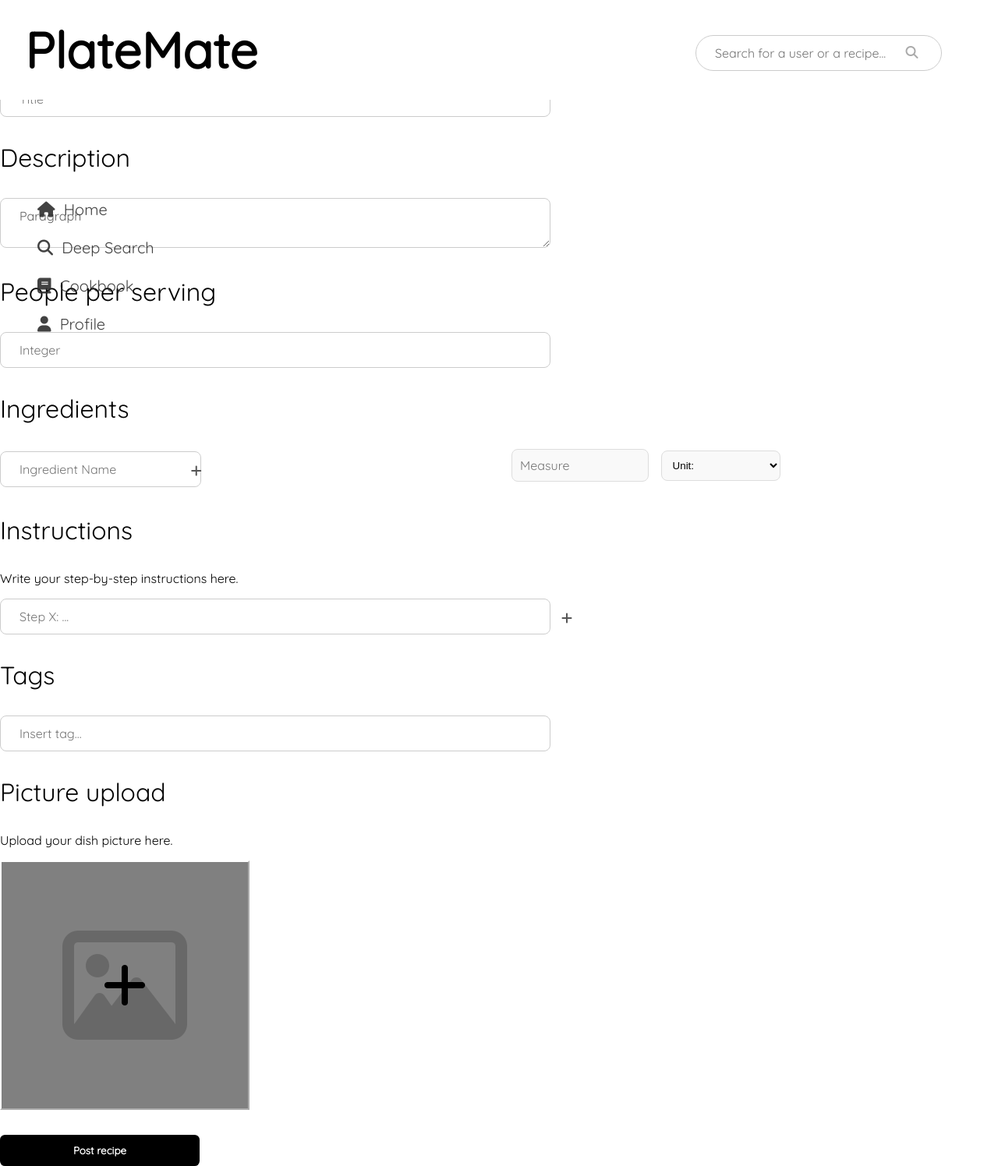
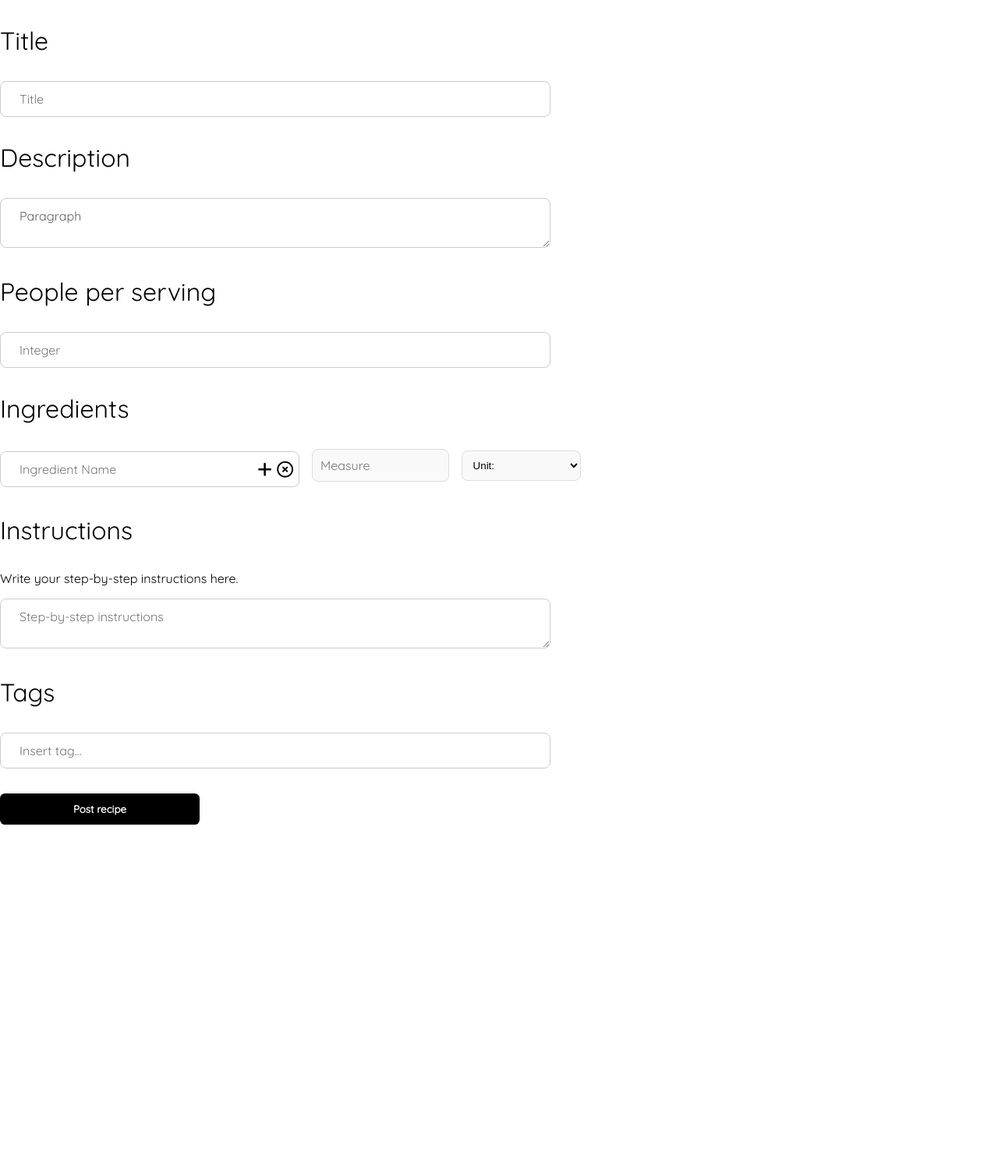
Before and after one commit to iskwipi/126-final-project, a PHP site: page /posting.php in a window 1280 px wide. Shown: the whole page at 78% size. After the commit the page ends 1058 px from the top, so only its background shows below. Run offline with PHP 8.4, Linux system fonts and the light colour scheme; some libraries are stand-ins or nearby versions.

Commit message:
implemented posting

```diff
--- /dev/null
+++ b/posting.js
@@ -0,0 +1,24 @@
+function addIngredientRow(element) {
+    const ingredientRow = element.closest('.ingredient-row');
+    const newRow = ingredientRow.cloneNode(true);
+
+    newRow.querySelectorAll('input').forEach(input => input.value = '');
+    const select = newRow.querySelector('select');
+    if (select) select.selectedIndex = 0;
+
+    const plusIcon = newRow.querySelector('.fa-plus');
+    if (plusIcon) plusIcon.setAttribute('onclick', 'addIngredientRow(this)');
+
+    ingredientRow.parentNode.insertBefore(newRow, ingredientRow.nextSibling);
+}
+
+function removeIngredientRow(element) {
+    const ingredientRow = element.closest('.ingredient-row');
+    if (ingredientRow.parentNode.children.length > 1) {
+        ingredientRow.parentNode.removeChild(ingredientRow);
+    } else {
+        ingredientRow.querySelectorAll('input').forEach(input => input.value = '');
+        const select = ingredientRow.querySelector('select');
+        if (select) select.selectedIndex = 0;
+    }
+}
--- a/posting.php
+++ b/posting.php
@@ -1,6 +1,115 @@
 <?php
 session_start();
-echo implode($_SESSION);
+
+$servername = "localhost";
+$username = "root";
+$password = "";
+$dbname = "platemate";
+
+$conn = new mysqli($servername, $username, $password, $dbname);
+if ($_SERVER['REQUEST_METHOD'] === 'POST') {
+
+    if (
+        isset($_POST['recipe-title'], $_POST['recipe-description'], $_POST['recipe-serving'], $_POST['recipe-instructions'], $_POST['tag-Input'], $_POST['recipe-ingredients'], $_POST['ingredient-measurement'], $_POST['unit-type'])
+    ) {
+        $title = $_POST['recipe-title'];
+        $desc = $_POST['recipe-description'];
+        $serving = $_POST['recipe-serving'];
+        $instructions = $_POST['recipe-instructions'];
+        $tags = $_POST['tag-Input'];
+        $ingredients = $_POST['recipe-ingredients'];
+        $measurements = $_POST['ingredient-measurement'];
+        $units = $_POST['unit-type'];
+
+        // insert to recipe table
+        $stmt = $conn->prepare("INSERT INTO recipe (recipeTitle, recipeDescription, peoplePerServing) VALUES (?, ?, ?)");
+        $stmt->bind_param("ssi", $title, $desc, $serving);
+
+        if ($stmt->execute()) {
+            $recipeID = $conn->insert_id;
+
+            $steps = explode("\n", $instructions);
+            $stepNum = 1;
+            // steps separated through new lines
+            foreach ($steps as $step) {
+                $step = trim($step);
+                if ($step !== "") {
+                    $stmt2 = $conn->prepare("INSERT INTO instruction (recipeID, instructionNumber, instructionDetails) VALUES (?, ?, ?)");
+                    $stmt2->bind_param("iis", $recipeID, $stepNum, $step);
+                    $stmt2->execute();
+                    $stmt2->close();
+                    $stepNum++;
+                }
+            }
+
+            //inserting ingredients
+            foreach ($ingredients as $i => $ingredientName) {
+                $ingredientName = trim($ingredientName);
+                if ($ingredientName === "") continue;
+
+                // Check if ingredient exists
+                $stmt3 = $conn->prepare("SELECT ingredientID FROM ingredient WHERE ingredientName = ?");
+                $stmt3->bind_param("s", $ingredientName);
+                $stmt3->execute();
+                $stmt3->bind_result($ingredientID);
+                if ($stmt3->fetch()) {
+                    $stmt3->close();
+                } else {
+                    $stmt3->close();
+                    $stmt4 = $conn->prepare("INSERT INTO ingredient (ingredientName) VALUES (?)");
+                    $stmt4->bind_param("s", $ingredientName);
+                    $stmt4->execute();
+                    $ingredientID = $stmt4->insert_id;
+                    $stmt4->close();
+                }
+
+                $measurement = $measurements[$i];
+                $unitName = $units[$i];
+
+                // may unit id pa ba?
+                $stmt6 = $conn->prepare("INSERT INTO contains (recipeID, ingredientID, measurementValue, unitID, ingredientDescription) VALUES (?, ?, ?, ?, '')");
+                $stmt6->bind_param("iidi", $recipeID, $ingredientID, $measurement, $unitID);
+                $stmt6->execute();
+                $stmt6->close();
+            }
+
+            // tag separated by commas
+            $tagArr = array_map('trim', explode(',', $tags));
+            foreach ($tagArr as $tagTitle) {
+                if ($tagTitle === "") continue;
+
+                // check if tag exists
+                $stmt7 = $conn->prepare("SELECT tagID FROM tag WHERE tagTitle = ?");
+                $stmt7->bind_param("s", $tagTitle);
+                $stmt7->execute();
+                $stmt7->bind_result($tagID);
+                if ($stmt7->fetch()) {
+                    $stmt7->close();
+                } else {
+                    $stmt7->close();
+                    $stmt8 = $conn->prepare("INSERT INTO tag (tagTitle) VALUES (?)");
+                    $stmt8->bind_param("s", $tagTitle);
+                    $stmt8->execute();
+                    $tagID = $stmt8->insert_id;
+                    $stmt8->close();
+                }
+                $stmt9 = $conn->prepare("INSERT INTO tags (recipeID, tagID) VALUES (?, ?)");
+                $stmt9->bind_param("ii", $recipeID, $tagID);
+                $stmt9->execute();
+                $stmt9->close();
+            }
+
+            header("Location: homepage.php");
+            exit();
+        } else {
+            echo "Error adding recipe: " . $stmt->error;
+        }
+        $stmt->close();
+    } else {
+        echo "Missing required fields.";
+    }
+    $conn->close();
+}
 ?>
 <!DOCTYPE html>
 <html lang="en">
@@ -12,45 +121,29 @@ echo implode($_SESSION);
         <script src="https://kit.fontawesome.com/dbc4f87d4f.js" crossorigin="anonymous"></script>
     </head>
     <body>
-
-        <div class="title-bar">
-            <h1>PlateMate</h1>
-            <div class="search-bar">
-                <input type="text" id="searchInput" placeholder="Search for a user or a recipe...">
-                <i class="fa-solid fa-magnifying-glass"></i>
+        <form class="post-container" id="post-recipe-form" method="POST" action="posting.php" enctype="multipart/form-data">
+            <div class="title-field">
+                <p>Title</p>
+                <input type="text" id="recipe-title" name="recipe-title" placeholder="Title" required>
             </div>
+            <div class="description-field">
+                <p>Description</p>
+                <textarea id="recipe-description" name="recipe-description" placeholder="Paragraph" required></textarea>
             </div>
-        </div>
-
-        <div class="left-panel">
-            <a href="homepage.php"><i class="fa-solid fa-house"></i> Home</a>
-            <a href="deepsearch.php"><i class="fa-solid fa-magnifying-glass"></i>  Deep Search</a>
-            <a href="cookbook.php"><i class="fa-solid fa-book"></i>  Cookbook</a>
-            <a href="profile.php"><i class="fa-solid fa-user"></i>  Profile</a>
-        </div>
-
-        <div class="post-container">
-            <div class = "title-field">
-                <p>Title</p>
-                <input type="text" id="recipe-title" placeholder="Title">
-            </div>
-            <div class = "description-field">
-                <p>Description</p>
-                <textarea id="recipe-description" placeholder="Paragraph"></textarea>
-            </div>
-            <div class ="serving-field">
+            <div class="serving-field">
                 <p>People per serving</p>
-                <input type="number" id="recipe-serving" placeholder="Integer">
+                <input type="number" id="recipe-serving" name="recipe-serving" placeholder="Integer" required>
             </div>
             <div class="ingredients-field">
                 <p>Ingredients</p>
                 <div class="ingredient-row">
                     <div class="input-wrapper">
-                    <input type="text" id="recipe-ingredients" placeholder="Ingredient Name">
-                    <i class="fa-solid fa-plus"></i>
+                        <input type="text" id="recipe-ingredients" name="recipe-ingredients[]" placeholder="Ingredient Name" required>
+                        <i class="fa-solid fa-plus" onclick="addIngredientRow(this)"></i>
+                        <i class="fa-regular fa-circle-xmark" onclick="removeIngredientRow(this)"></i>
                     </div>
-                    <input type="text" id="ingredient-measurement" placeholder="Measure">
-                    <select id="unit-type">
+                    <input type="text" id="ingredient-measurement" name="ingredient-measurement[]" placeholder="Measure" required>
+                    <select id="unit-type" name="unit-type[]" required>
                         <option value="">Unit:</option>
                         <option value="teaspoon">Teaspoon (tsp)</option>
                         <option value="tablespoon">Tablespoon (tbsp)</option>
@@ -67,33 +160,17 @@ echo implode($_SESSION);
                     </select>
                 </div>
             </div>
-
             <div class="instructions-field">
                 <p>Instructions</p>
                 <p style="font-size:1rem">Write your step-by-step instructions here.</p>
-                  <div class="step-wrapper">
-                    <input type="text" id="recipe-instructions" placeholder="Step X: ...">
-                    <i class="fa-solid fa-plus"></i>
-                </div>
+                <textarea id="recipe-instructions" name="recipe-instructions" placeholder="Step-by-step instructions" required></textarea>
             </div>
             <div class="posting-tags-field">
                 <p>Tags</p>
-                <input type="text" id="tag-Input" placeholder="Insert tag...">
+                <input type="text" id="tag-Input" name="tag-Input" placeholder="Insert tag..." required>
             </div>
-            <div class="picture-field">
-                <p>Picture upload</p>
-                <p style="font-size:1rem">Upload your dish picture here.</p>
-                <div class="upload-pic-container">
-                    <button class = "upload-picture">
-                        <i class="fa-regular fa-image"></i>
-                        <div class="plus">
-                            <i class="fa-solid fa-plus"></i>
-                        </div>
-                        <!-- <img src = "Image.png"> -->
-                    </button>
-                </div>
-            </div>
-            <button class = "post-recipe-button">Post recipe</button>
-        </div>
+            <button class="post-recipe-button" type="submit">Post recipe</button>
+        </form>
+        <script src="posting.js"></script>
     </body>
 </html>
--- a/style.css
+++ b/style.css
@@ -312,24 +312,16 @@ textarea, #comment-input input  {
     background-color: #f9f9f9;
 }
 
-
-
-.input-wrapper,
 .step-wrapper,
 .ingredients-field-search {
     position: relative;
     width: 50%;
 }
 
-.input-wrapper input {
-    width: 30%;
-}
-
 .step-wrapper input {
     width: 100%;
 }
 
-.input-wrapper i,
 .step-wrapper i, .ingredients-field-search i{
     position: absolute;
     color: #555;
@@ -337,9 +329,55 @@ textarea, #comment-input input  {
     top: 38%;
 }
 
-.input-wrapper i {
+.input-wrapper {
+    position: relative;
+    width: 30%;
+    display: flex;
+    align-items: center;
+    gap: 0.5rem;
+}
+
+.input-wrapper input {
+    width: 100%;
+    padding-right: 4rem;
+}
+
+.input-wrapper i.fa-plus {
+    position: absolute;
+    right: 2.2rem;
+    top: 50%;
+    transform: translateY(-50%);
+    color: #000000;
+    cursor: pointer;
+    font-size: 1.3rem;
+}
+
+.input-wrapper i.fa-circle-xmark {
+    position: absolute;
+    right: 0.5rem;
+    top: 50%;
+    transform: translateY(-50%);
+    color: #000000;
+    cursor: pointer;
+    font-size: 1.3rem;
+}
+
+.step-wrapper input {
+    width: 100%;
+}
+
+.step-wrapper i, .ingredients-field-search i{
+    position: absolute;
+    color: #555;
+    cursor: pointer;
+    top: 38%;
+}
+
+/* .input-wrapper i {
     left: 15.3rem;
-}
+} */
+
+
 
 .step-wrapper i {
     left: 45rem;
@@ -364,15 +402,6 @@ textarea, #comment-input input  {
     transition: box-shadow 0.3s ease, transform 0.2s ease;
 }
 
-.plus {
-    position: absolute;
-    top: 50%;
-    left: 50%;
-    transform: translate(-50%, -50%);
-    font-size: 4rem;
-    color: #000;
-    pointer-events: none;
-}
 
 
 /* homepage.html */
```
Lines whose indentation alone changed are shown as unchanged.
